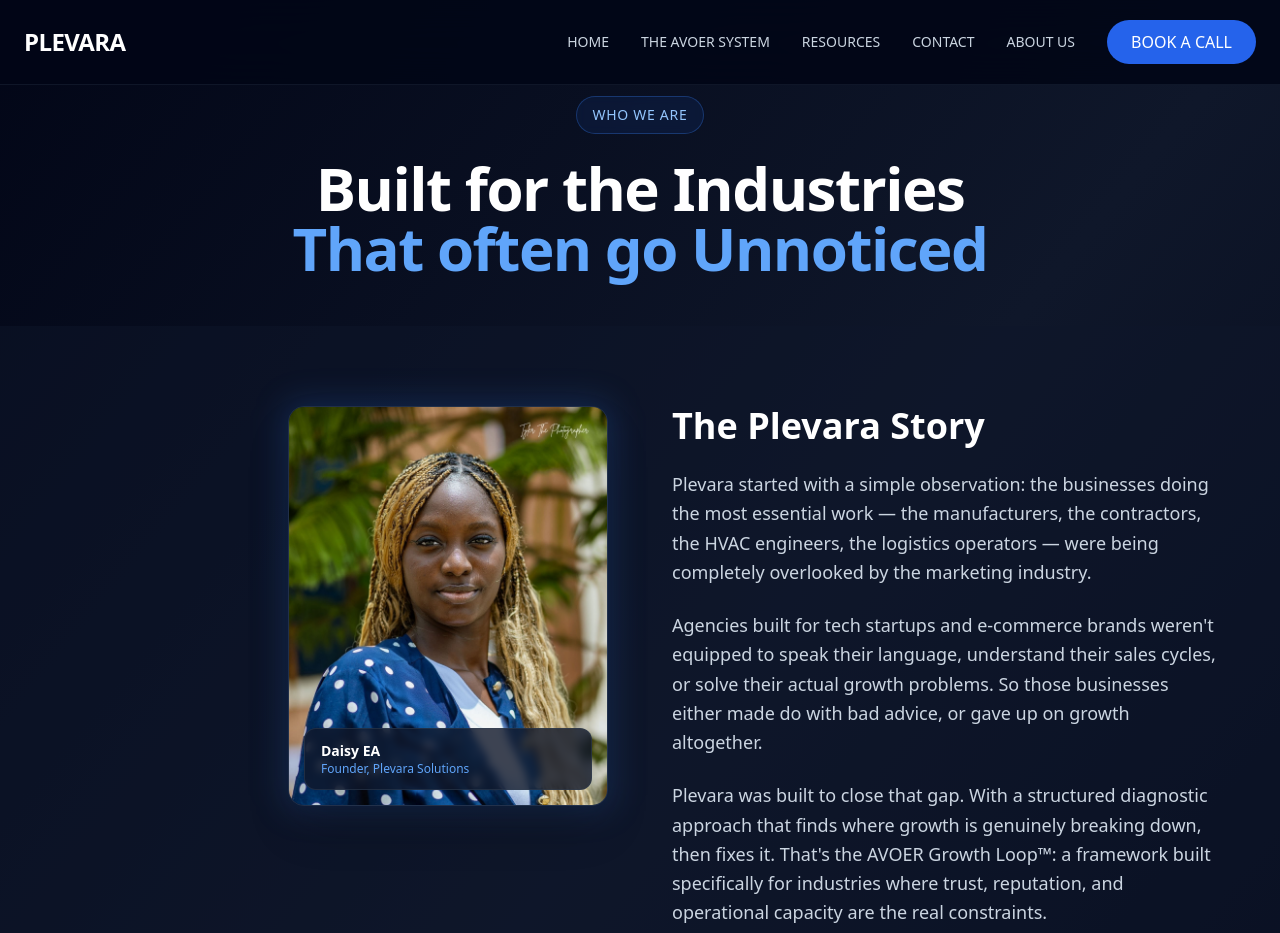
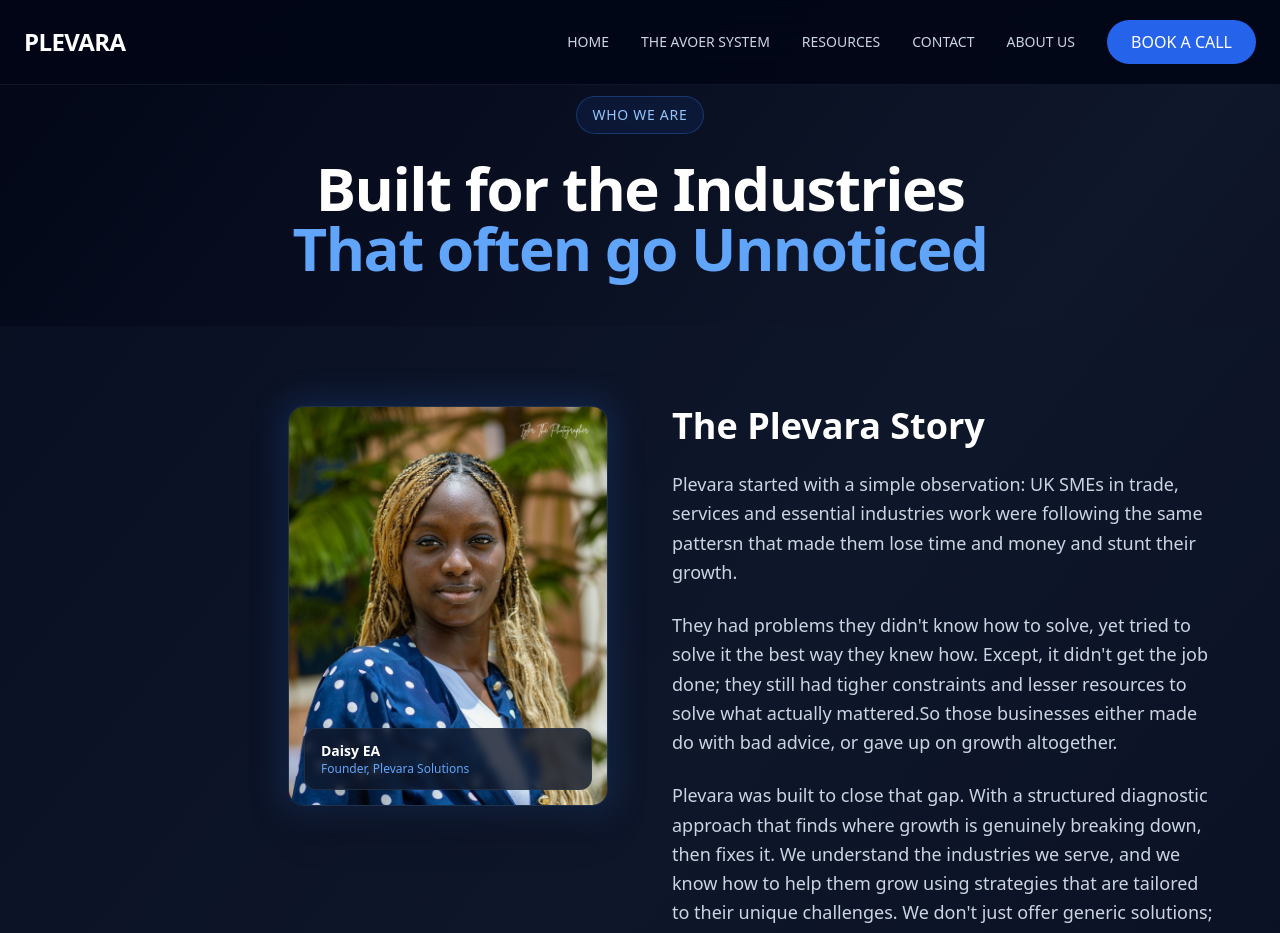
Before and after one commit to admz-45/plevara-site, a React (Vite) app: page /about in a window 1280 px wide. Shown: the top 933 px of the page. Built offline with nearby package versions, Linux system fonts and the light colour scheme; the HTML template or start-up script is replaced by a standard one.

Commit message:
update on about us page

```diff
--- a/src/pages/AboutUs.jsx
+++ b/src/pages/AboutUs.jsx
@@ -14,10 +14,10 @@
             <div className="inline-block px-4 py-2 bg-blue-600/10 border border-blue-500/30 rounded-full text-sm text-blue-300 font-medium tracking-wider uppercase backdrop-blur-sm">
               Who We Are
             </div>
-            <h1 className="text-5xl md:text-6xl font-bold tracking-tight text-white leading-tight">
+            <h2 className="text-5xl md:text-6xl font-bold tracking-tight text-white leading-tight">
               Built for the Industries <br />
               <span className="text-blue-400">That often go Unnoticed</span>
-            </h1>
+            </h2>
           </div>
         </section>
 
@@ -48,23 +48,26 @@
                 The Plevara Story
               </h2>
               <p>
-                Plevara started with a simple observation: the businesses doing
-                the most essential work — the manufacturers, the contractors,
-                the HVAC engineers, the logistics operators — were being
-                completely overlooked by the marketing industry.
+                Plevara started with a simple observation: UK SMEs in trade,
+                services and essential industries work were following the same
+                pattersn that made them lose time and money and stunt their
+                growth.
               </p>
               <p>
-                Agencies built for tech startups and e-commerce brands weren't
-                equipped to speak their language, understand their sales cycles,
-                or solve their actual growth problems. So those businesses
-                either made do with bad advice, or gave up on growth altogether.
+                They had problems they didn't know how to solve, yet tried to
+                solve it the best way they knew how. Except, it didn't get the
+                job done; they still had tigher constraints and lesser resources
+                to solve what actually mattered.So those businesses either made
+                do with bad advice, or gave up on growth altogether.
               </p>
               <p>
                 Plevara was built to close that gap. With a structured
                 diagnostic approach that finds where growth is genuinely
-                breaking down, then fixes it. That's the AVOER Growth Loop™: a
-                framework built specifically for industries where trust,
-                reputation, and operational capacity are the real constraints.
+                breaking down, then fixes it. We understand the industries we
+                serve, and we know how to help them grow using strategies that
+                are tailored to their unique challenges. We don't just offer
+                generic solutions; we provide actionable insights that lead to
+                real, measurable growth.
               </p>
 
               <div className="flex flex-col sm:flex-row gap-4 pt-4">
```
